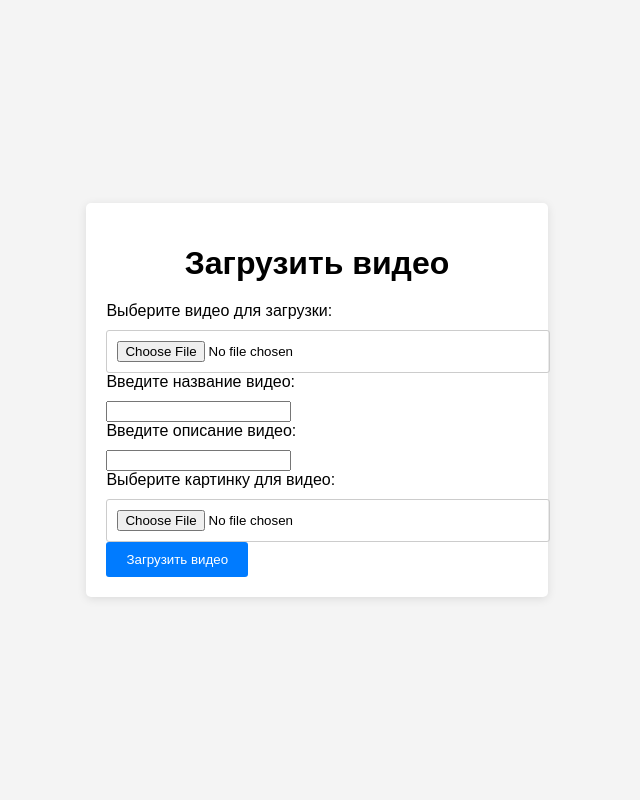
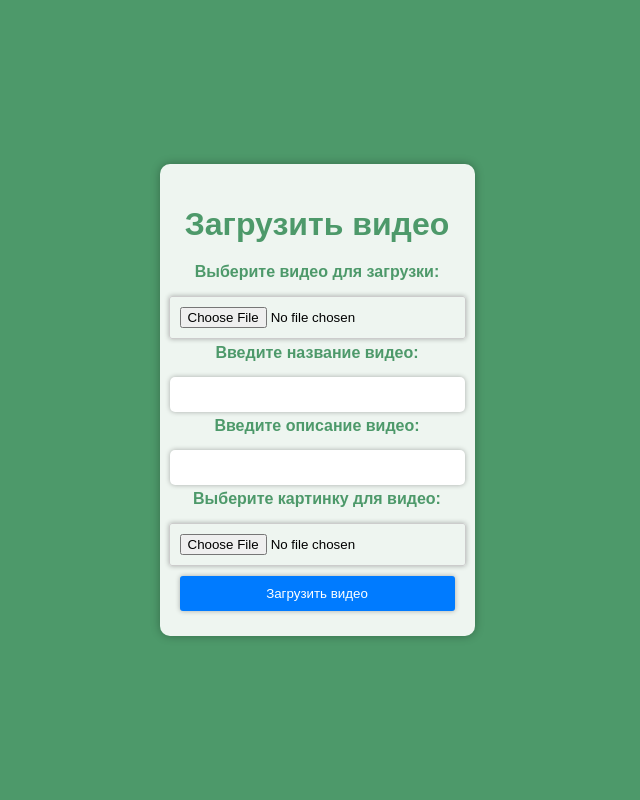
Before and after one commit to TensorFlowKCPT/VideoHosting, a Python web app: template templates/addvideo.html in a window 1280 px wide. Shown: the whole page, without its empty margins (323-963 px from the left). Run offline with Jinja, Linux system fonts and the light colour scheme; the template is opened without the code that fills it, so the values that code supplies are empty.

Commit message:
123123123123

```diff
--- a/templates/MyAccount.html
+++ b/templates/MyAccount.html
@@ -85,6 +85,7 @@
       </div>
       <!-- Добавьте другие видео здесь -->
     </div>
+    <a href="/addvideo">Добавить видео</a>
   </div>
   <script>
     function toggleEdit() {
--- a/templates/addvideo.html
+++ b/templates/addvideo.html
@@ -5,6 +5,71 @@
     <meta http-equiv="X-UA-Compatible" content="IE=edge">
     <meta name="viewport" content="width=device-width, initial-scale=1.0">
     <link rel="stylesheet" href="/css/addvideo.css">
+    <style>
+        /* Common styles for the page */
+        body {
+            background-color: #4d996a;
+            font-family: Arial, sans-serif;
+            margin: 0;
+            padding: 0;
+            display: flex;
+            justify-content: center;
+            align-items: center;
+            height: 100vh;
+        }
+
+        /* Styles for the container */
+        .upload-container {
+            background-color: rgba(255, 255, 255, 0.9);
+            padding: 20px;
+            border-radius: 10px;
+            box-shadow: 0px 0px 10px rgba(0, 0, 0, 0.3);
+            text-align: center;
+        }
+
+        /* Styles for the title */
+        h1 {
+            color: #4d996a;
+        }
+
+        /* Styles for the form */
+        .upload-form {
+            display: flex;
+            flex-direction: column;
+            align-items: center;
+        }
+
+        /* Styles for labels */
+        label {
+            color: #4d996a;
+            font-weight: bold;
+            margin-bottom: 5px;
+        }
+
+        /* Styles for input fields */
+        input[type="file"],
+        input[type="text"],
+        input[type="submit"] {
+            width: 100%;
+            padding: 10px;
+            margin: 5px 0;
+            border: none;
+            border-radius: 5px;
+            box-shadow: 0px 0px 5px rgba(0, 0, 0, 0.3);
+        }
+
+        /* Styles for the submit button */
+        input[type="submit"] {
+            background-color: #4d996a;
+            color: white;
+            cursor: pointer;
+            transition: background-color 1s ease;
+        }
+
+        input[type="submit"]:hover {
+            background-color: #357854;
+        }
+    </style>
     <title>Загрузить видео</title>
 </head>
 <body>
```
